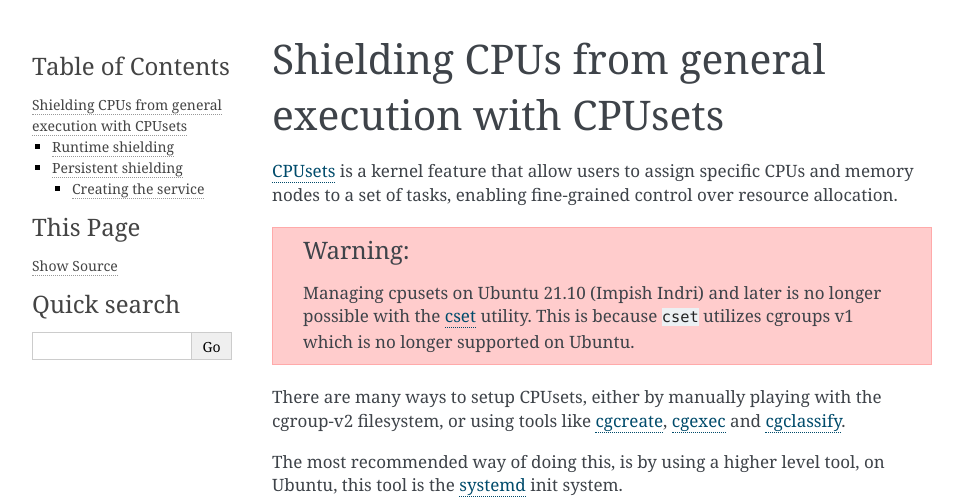
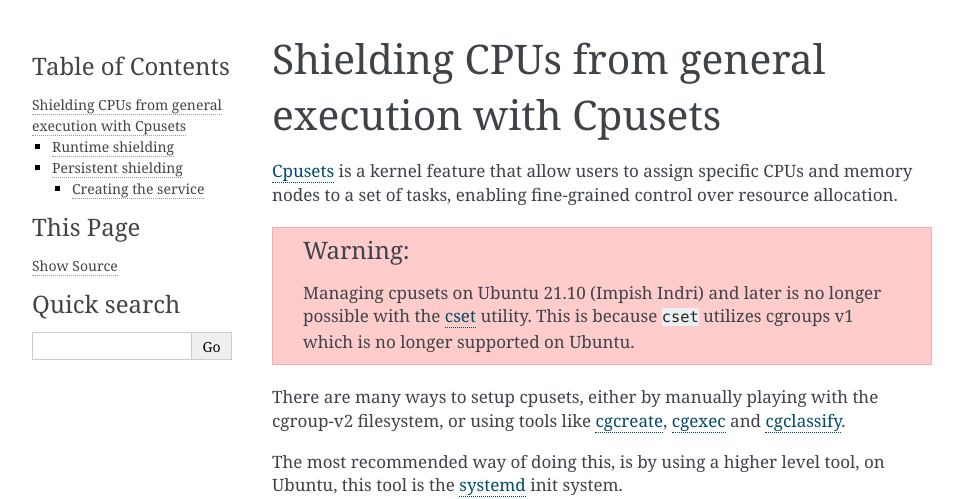
Before and after one commit to canonical/real-time-ubuntu-docs, a Sphinx documentation site: the page built from docs/how-to/using-cpusets.md, in a window 1280 px wide and 900 px high. Shown: the top 499 px of the window, without its empty margins (148-1111 px from the left). Built offline with Sphinx 7.4.7, drawn with Linux system fonts in a browser that asks for light colours.

````diff
--- a/docs/how-to/using-cpusets.md
+++ b/docs/how-to/using-cpusets.md
@@ -1,12 +1,12 @@
-# Shielding CPUs from general execution with CPUsets
+# Shielding CPUs from general execution with Cpusets
 
-[CPUsets][kdocs_cpusets_v2] is a kernel feature that allow users to assign specific CPUs and memory nodes to a set of tasks, enabling fine-grained control over resource allocation.
+[Cpusets][kdocs_cpusets_v2] is a kernel feature that allow users to assign specific CPUs and memory nodes to a set of tasks, enabling fine-grained control over resource allocation.
 
 ```{warning}
 Managing cpusets on Ubuntu 21.10 (Impish Indri) and later is no longer possible with the [cset][cset_manpage] utility. This is because `cset` utilizes cgroups v1 which is no longer supported on Ubuntu.
 ```
 
-There are many ways to setup CPUsets, either by manually playing with the cgroup-v2 filesystem, or using tools like [cgcreate][manpage_cgcreate], [cgexec][manpage_cgexec] and [cgclassify][manpage_cgclassify].
+There are many ways to setup cpusets, either by manually playing with the cgroup-v2 filesystem, or using tools like [cgcreate][manpage_cgcreate], [cgexec][manpage_cgexec] and [cgclassify][manpage_cgclassify].
 
 The most recommended way of doing this, is by using a higher level tool, on Ubuntu, this tool is the [systemd][systemd.io] init system.
 
````
